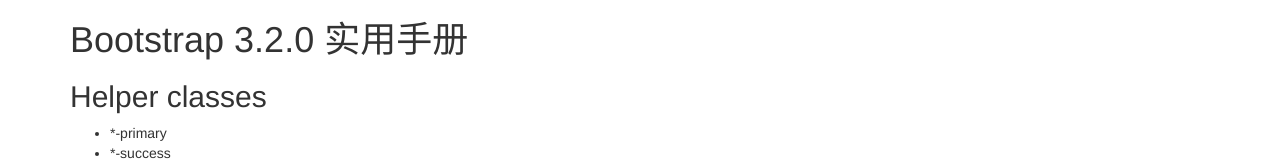
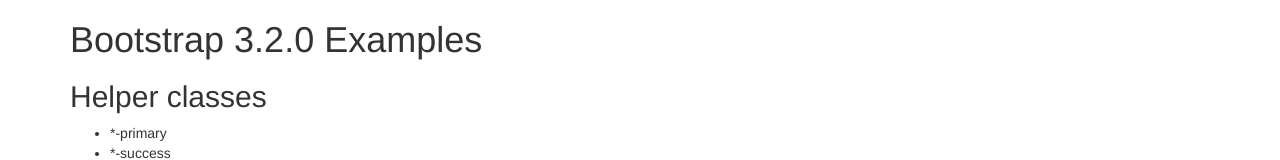
Before and after one commit to ufologist/bootstrap-cheat-sheet, a plain HTML site: page bootstrap-examples.html in a window 1280 px wide. Shown: the top 160 px of the page. Drawn offline with nearby package versions, Linux system fonts and the light colour scheme.

Commit message:
更新示例

```diff
--- a/bootstrap-examples.html
+++ b/bootstrap-examples.html
@@ -2,15 +2,13 @@
 <html lang="en">
 <head>
     <meta charset="UTF-8">
-    <title>Bootstrap 3.2.0 实用手册</title>
+    <title>Bootstrap 3.2.0 Examples</title>
     <link rel="stylesheet" href="http://apps.bdimg.com/libs/bootstrap/3.2.0/css/bootstrap.min.css">
     <!-- <link rel="stylesheet" href="http://apps.bdimg.com/libs/bootstrap/3.2.0/css/bootstrap-theme.min.css"> -->
 </head>
 <body>
     <div class="container">
-        <h1>Bootstrap 3.2.0 实用手册</h1>
-
-
+        <h1>Bootstrap 3.2.0 Examples</h1>
         <h2>Helper classes</h2>
         <ul>
             <li>*-primary</li>
```
